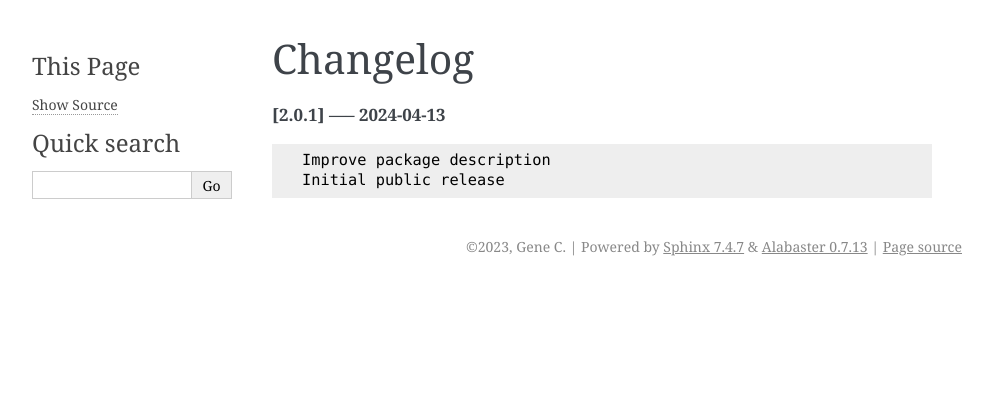
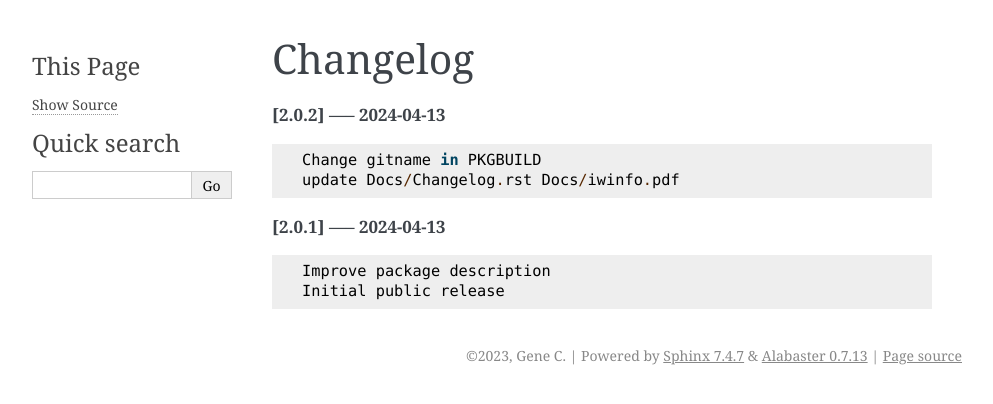
Before and after one commit to gene-git/iwinfo, a Sphinx documentation site: the page built from Docs/Changelog.rst, in a window 1280 px wide. Shown: the top 404 px of the page, without its empty margins (148-1141 px from the left). Built offline with Sphinx 7.4.7, drawn with Linux system fonts in a browser that asks for light colours; pages that are not in the unit, such as notebooks, are missing from menus.

Commit message:
update Docs/Changelog.rst Docs/iwinfo.pdf

```diff
--- a/Docs/Changelog.rst
+++ b/Docs/Changelog.rst
@@ -1,5 +1,11 @@
 Changelog
 =========
+
+**[2.0.2] ----- 2024-04-13** ::
+
+	    Change gitname in PKGBUILD
+	    update Docs/Changelog.rst Docs/iwinfo.pdf
+
 
 **[2.0.1] ----- 2024-04-13** ::
 
```
Also changed, not shown: 1 other file.
